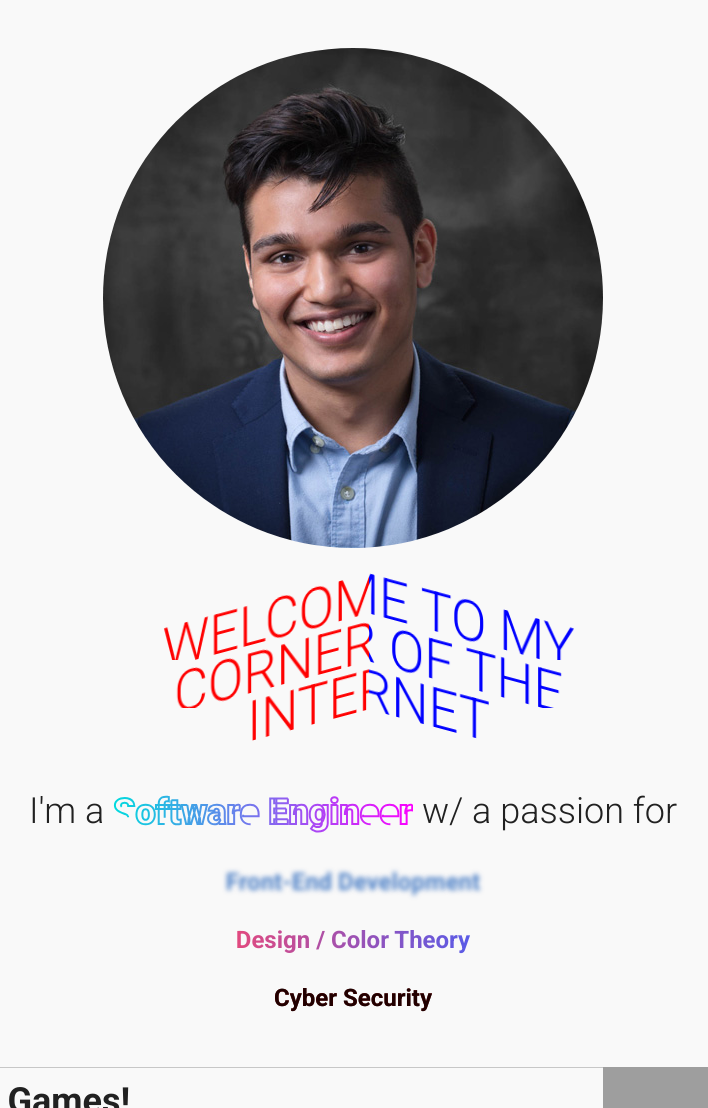
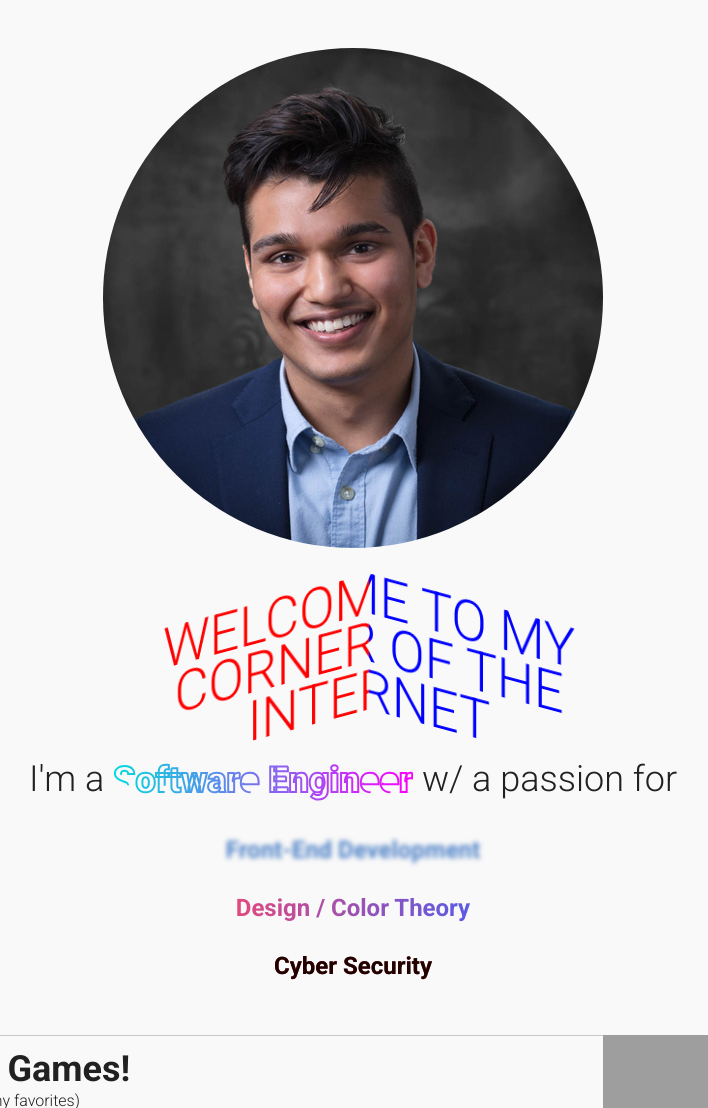
Before and after one commit to Blackglade/Website, a Gatsby site: page /about in a window 1280 px wide. Shown: the top 1108 px of the page, without its empty margins (287-995 px from the left). Built offline with nearby package versions, Linux system fonts and the light colour scheme; Gatsby itself is replaced by a stand-in of ours; grey boxes are pictures that could not be loaded.

Commit message:
website update

```diff
--- a/src/pages/about.js
+++ b/src/pages/about.js
@@ -26,12 +26,14 @@ const Layout = styled.div`
 
 const Perspective = styled.ul`
 	list-style: none;
-	margin-top: 3.5rem;
+	margin-top: 12.5rem;
+	margin-bottom: -10rem;
+	width: 100%;
 
 	li {
 		display: flex;
-		height: 7rem;
-		margin-top: -4.5rem;
+		height: 16rem;
+		margin-top: -13.5rem;
 
 		div {
 			width: 50%;
@@ -41,6 +43,7 @@ const Perspective = styled.ul`
 				width: 200%;
 				text-align: center;
 				font-weight: 300;
+				white-space: nowrap;
 			}
 
 			&:nth-child(odd) h2 {
@@ -56,6 +59,7 @@ const Perspective = styled.ul`
 
 			span {
 				display: inline-block;
+				white-space: nowrap;
 			}
 		}
 	}
@@ -206,7 +210,7 @@ export default () => {
 	const GLaDOS = (typeof Audio === `undefined`) ? 0 : new Audio(sound);
 
 	return(
-		<Layout onMouseMove={(e) => setX(e.pageX - ((typeof window === `undefined`) ? 0 : (window.innerWidth/2)))}>
+		<Layout onMouseMove={(e) => setX(e.pageX - ((typeof window === `undefined`) ? 0 : (window.innerWidth/2)))} onTouchMove={(e) => setX(e.pageX - ((typeof window === `undefined`) ? 0 : (window.innerWidth/2)))}>
 			<Helmet title='About Me'/>
 			<div className='container'><div className='wrapper'>
 				<img style={{maxWidth: '100%', borderRadius: '100%', marginTop: '3rem'}} src={me} alt='Harsh Baid' />
--- a/src/pages/index.js
+++ b/src/pages/index.js
@@ -109,7 +109,7 @@ export default () => {
 	const[y, setY] = useState(20)
 	const[toggle, setToggle] = useState(false)
 	return(
-		<Layout onMouseMove={(e) => setX((e.pageX/100) + 40) & setY((e.pageY/100) + 20)}>
+		<Layout onMouseMove={(e) => setX((e.pageX/100) + 40) & setY((e.pageY/100) + 20)} onTouchMove={(e) => setX((e.pageX/100) + 40) & setY((e.pageY/100) + 20)}>
 			<div id="stars"></div>
 			<div id="stars2"></div>
 			<div id="stars3"></div>
```
